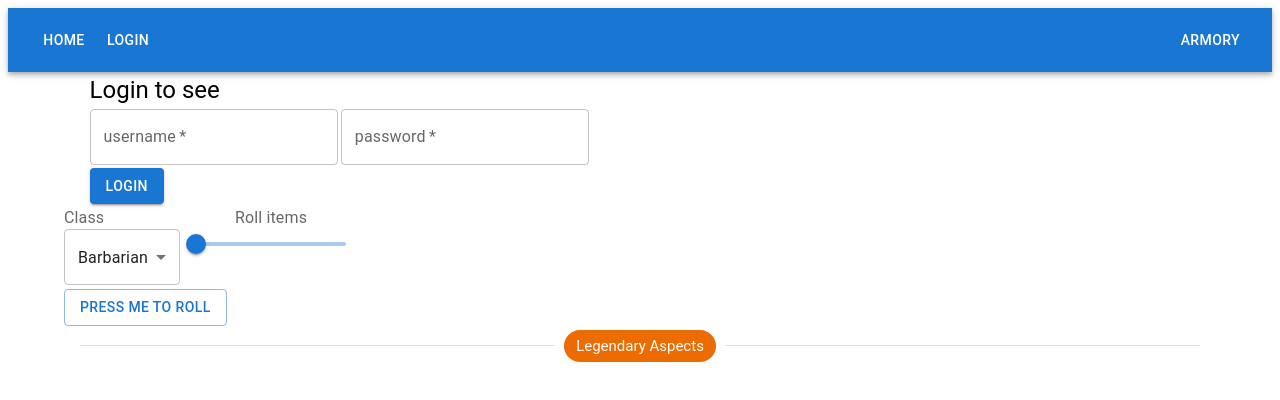
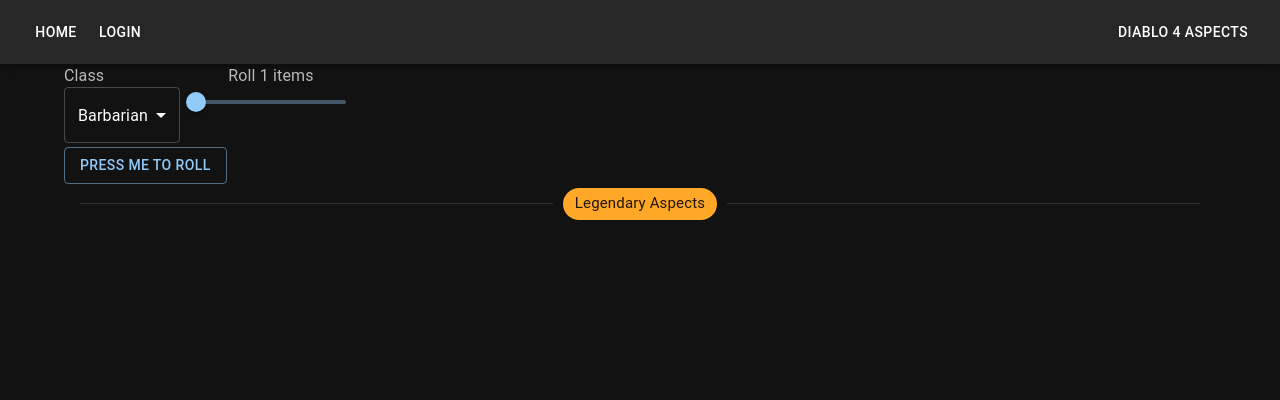
Before and after one commit to Caldeen/the_thing, a Next.js app: page /armory in a window 1280 px wide. Shown: the top 400 px of the page. Built offline with nearby package versions, Linux system fonts and the light colour scheme.

Commit message:
propel layout and login

```diff
--- a/components/layout.tsx
+++ b/components/layout.tsx
@@ -6,18 +6,34 @@
 import Toolbar from "@mui/material/Toolbar"
 import Typography from "@mui/material/Typography"
 import { AppProps } from "next/app"
+import { useEffect, useLayoutEffect, useState } from "react"
 
 
 const Layout= ({ children }:any) => {
+    const [loggedUser, setLoggedUser] = useState('')
+    // probably wrong
+    useLayoutEffect(() => {
+        setLoggedUser(localStorage.getItem('name') as string)
+    }, [])
+    const handleLogoutClick = () => {
+        localStorage.removeItem('token')
+        localStorage.removeItem('name')
+        setLoggedUser('')
+    }
+
     return (
         <>
-            <Box >
+            <Box>
             <AppBar component='nav' position='static'>
-            <Toolbar>
+            <Toolbar sx={{display:'flex'}}>
                 <Button href='/'  color = 'inherit' >Home</Button>
-                <Button href='/login' color='inherit'>Login</Button>
-                <div style={{flexGrow:3}}></div>
-                <Button href='/armory' color='inherit'>Armory</Button>
+                {loggedUser? <>
+                    <Typography>hi {loggedUser}</Typography>
+                    <Button onClick={handleLogoutClick} color="inherit">Logout</Button>
+                </>
+                :<Button href='/login' color='inherit'>Login</Button>}
+                <div style={{flex:1}}></div>
+                <Button href='/armory' color='inherit'>Diablo 4 Aspects</Button>
             </Toolbar>
             </AppBar>
         </Box>
--- a/components/loginComponent.tsx
+++ b/components/loginComponent.tsx
@@ -1,4 +1,4 @@
-import { FormEvent } from "react"
+import { FormEvent, useState } from "react"
 import TextField from '@mui/material/TextField'
 import Button from "@mui/material/Button"
 import Typography from "@mui/material/Typography"
@@ -6,18 +6,24 @@
 import Box from "@mui/material/Box"
 
 const LoginComponent = () => {
-    const onLoginSubmit = (event: FormEvent) => {
+    const [loginVal, setLoginVal] = useState('')
+    const [passwordVal, setPasswordVal] = useState('')
+    const onLoginSubmit = async (event: FormEvent) => {
         event.preventDefault()
-        console.log('login');
-
+        const resp = await fetch('https://springbootbackend.fly.dev/register',
+            {method:'POST',body:JSON.stringify({login:loginVal,password:passwordVal}),headers:{'Content-Type':'application/json'}})
+        const data = await resp.json()
+        localStorage.setItem('token',resp.headers.get('authorization') as string)
+        localStorage.setItem('name',data.login)
+        resp.status === 201 ? window.location.href = '/' : alert('Wrong credentials')
     }
     return (
         <Container>
             <form onSubmit={onLoginSubmit}>
                 <div>
                     <Typography sx={{ margin: 0.2 }} variant="h5">Login to see</Typography>
-                    <TextField sx={{ margin: 0.2 }} required label='username' type='text' />
-                    <TextField sx={{ margin: 0.2 }} required label='password' type='password' />
+                    <TextField onChange={(e)=>setLoginVal(e.target.value)} sx={{ margin: 0.2 }} required label='username' type='text' />
+                    <TextField onChange={(e)=>setPasswordVal(e.target.value)} sx={{ margin: 0.2 }} required label='password' type='password' />
                 </div>
                 <div>
                     <Button sx={{ margin: 0.2 }} type='submit' variant='contained'>Login</Button>
--- a/pages/_app.tsx
+++ b/pages/_app.tsx
@@ -2,11 +2,22 @@
 import Layout from '../components/layout'
 
 import type { AppProps } from 'next/app'
+import { createTheme,ThemeProvider } from '@mui/material/styles'
+import CssBaseline from '@mui/material/CssBaseline'
+
+const darkTheme = createTheme({
+  palette: {
+    mode: 'dark',
+  },
+})
 
 export default function App({ Component, pageProps }: AppProps) {
   return (
-    <Layout>
-      <Component {...pageProps} />
-    </Layout>
+    <ThemeProvider theme={darkTheme}>
+      <CssBaseline></CssBaseline>
+      <Layout>
+        <Component {...pageProps} />
+      </Layout>
+    </ThemeProvider>
   )
 }
--- a/pages/api/hello.ts
+++ /dev/null
@@ -1,13 +0,0 @@
-// Next.js API route support: https://nextjs.org/docs/api-routes/introduction
-import type { NextApiRequest, NextApiResponse } from 'next'
-
-type Data = {
-  name: string
-}
-
-export default function handler(
-  req: NextApiRequest,
-  res: NextApiResponse<Data>
-) {
-  res.status(200).json({ name: 'John Doe' })
-}
--- a/pages/armory.tsx
+++ b/pages/armory.tsx
@@ -35,7 +35,6 @@
     }
     return (
         <Container>
-            <LoginComponent />
             <Box sx={{display:'flex' ,alignItems:'flex-start'}}>
                 <div >
                     <InputLabel>Class</InputLabel>
@@ -54,13 +53,13 @@
                     </Select>
                 </div>
                 <Box ml={2} sx={{display:'flex',flexDirection:'column',alignContent:'center',alignItems:'center'}}>
-                    <InputLabel >   Roll items   </InputLabel>
+                    <InputLabel >   Roll {Number(sliderValue)} items   </InputLabel>
                     <Slider sx={{minWidth:150}} valueLabelDisplay="auto" min={1} max={50} onChange={(event,newval)=>setSliderValue(newval)}></Slider>
                 </Box>
             </Box>
             <Button sx={{ mt: 0.5,mb:0.5 }} variant="outlined" onClick={handleRollClick}>Press me to roll</Button>
             <Divider orientation="horizontal" variant="middle" ><Chip sx={{fontSize:15}} color='warning' label='Legendary Aspects'></Chip></Divider>
-            <br></br>
+            <br ></br>
             <Box sx={{ display: 'inline-flex', alignItems: 'stretch', flexWrap: 'wrap',justifyContent:'center' }}>
                 {items[0] !== null ? items.map(item =>
                     <Aspect key={item.leg_name} item={item} deletionHandler={handleDeletion}></Aspect>) : ''}
```
Also changed, not shown: pages/index.tsx (+8 -1 lines).
